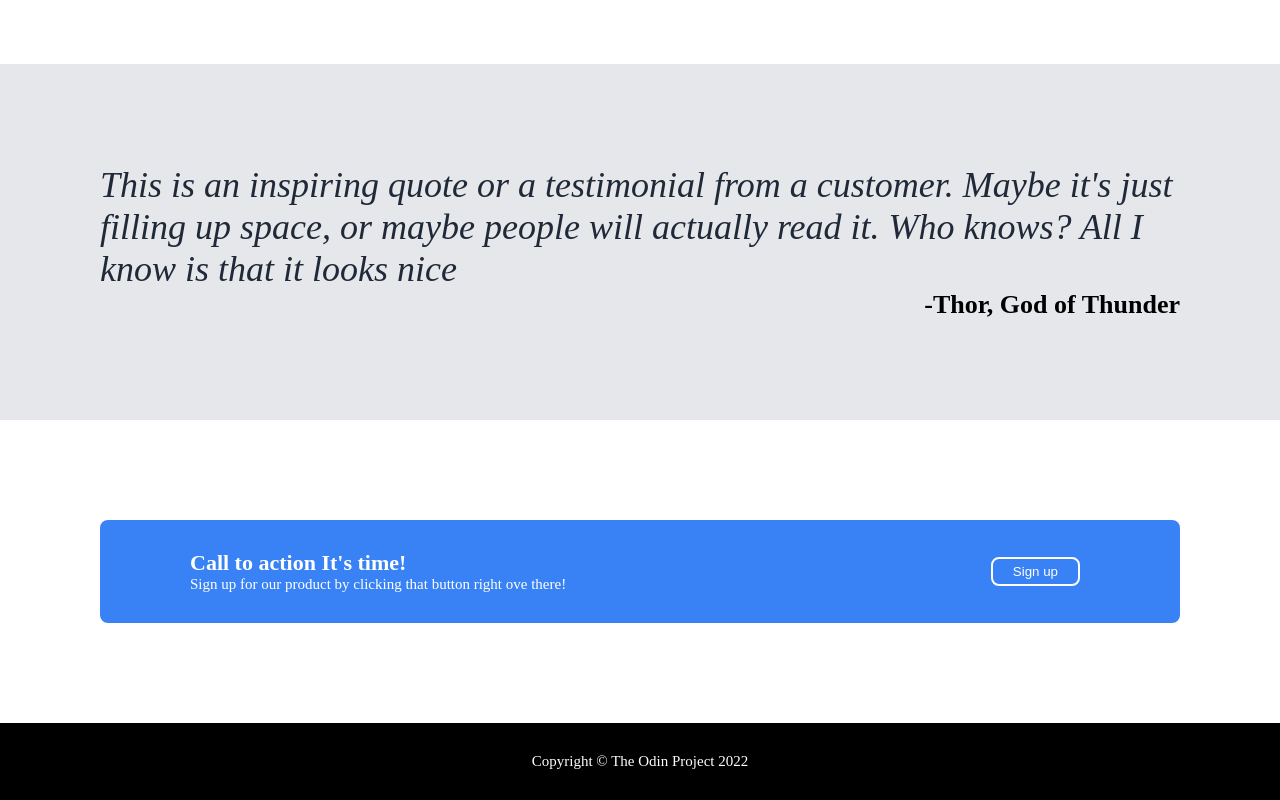
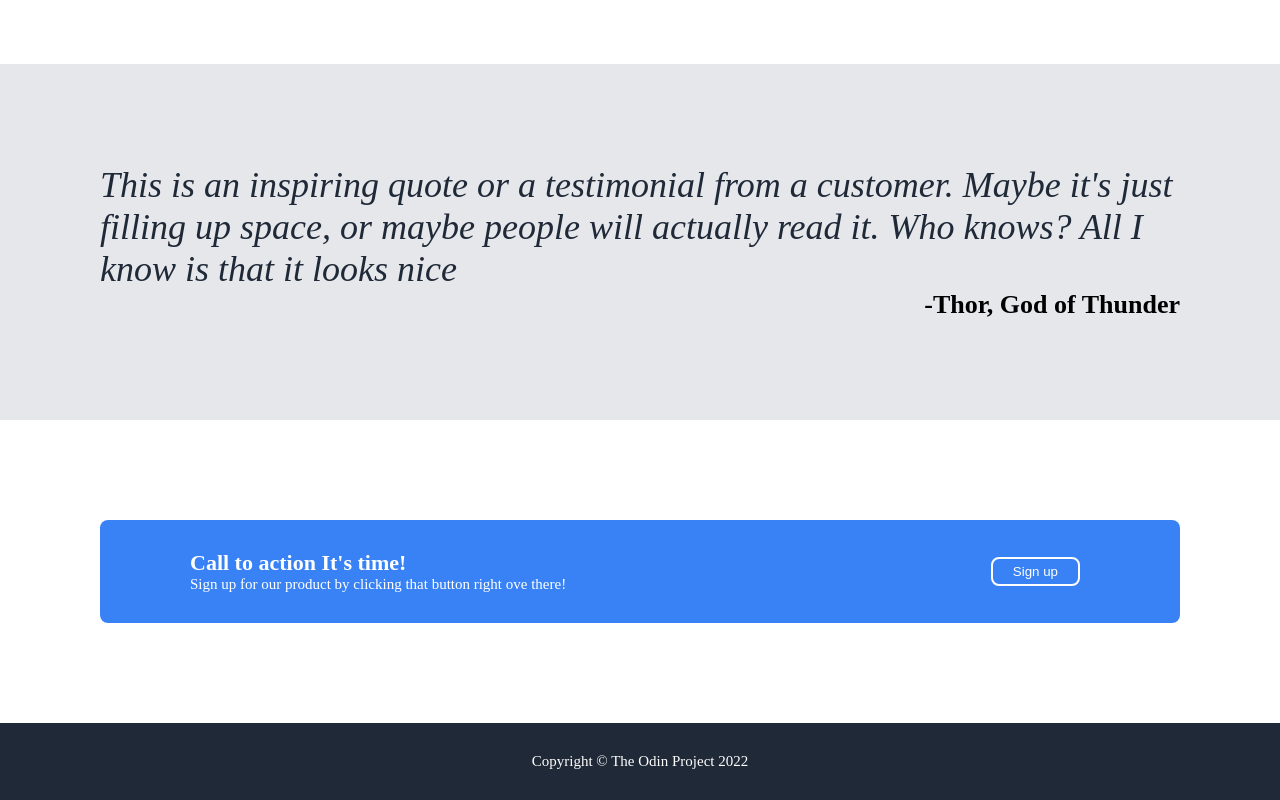
Before and after one commit to fjorn-x/FoodieFC, a plain HTML site: page index.html in a window 1280 px wide. Shown: the part 862-1662 px from the top of the page. Drawn offline with Linux system fonts and the light colour scheme.

Commit message:
footer color added

```diff
--- a/style.css
+++ b/style.css
@@ -197,7 +197,7 @@ img {
   padding: 30px 100px;
   font-size: 15px;
   color: white;
-  background-color: black;
+  background-color: #1f2937;
   display: flex;
   justify-content: center;
   align-items: center;
```
